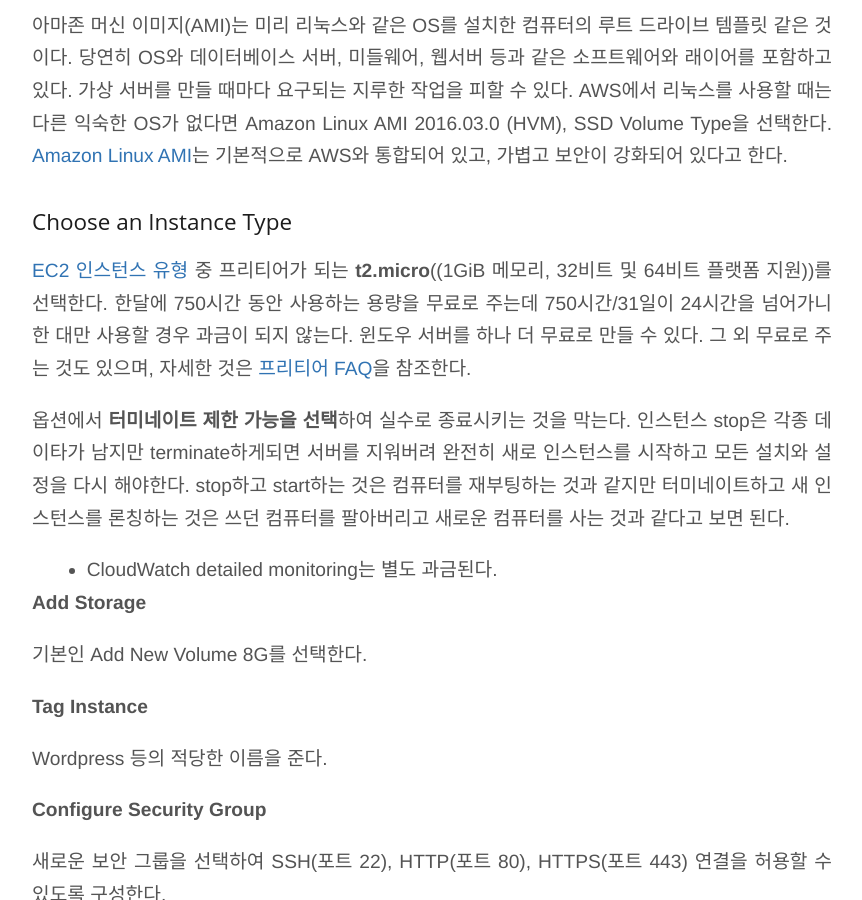
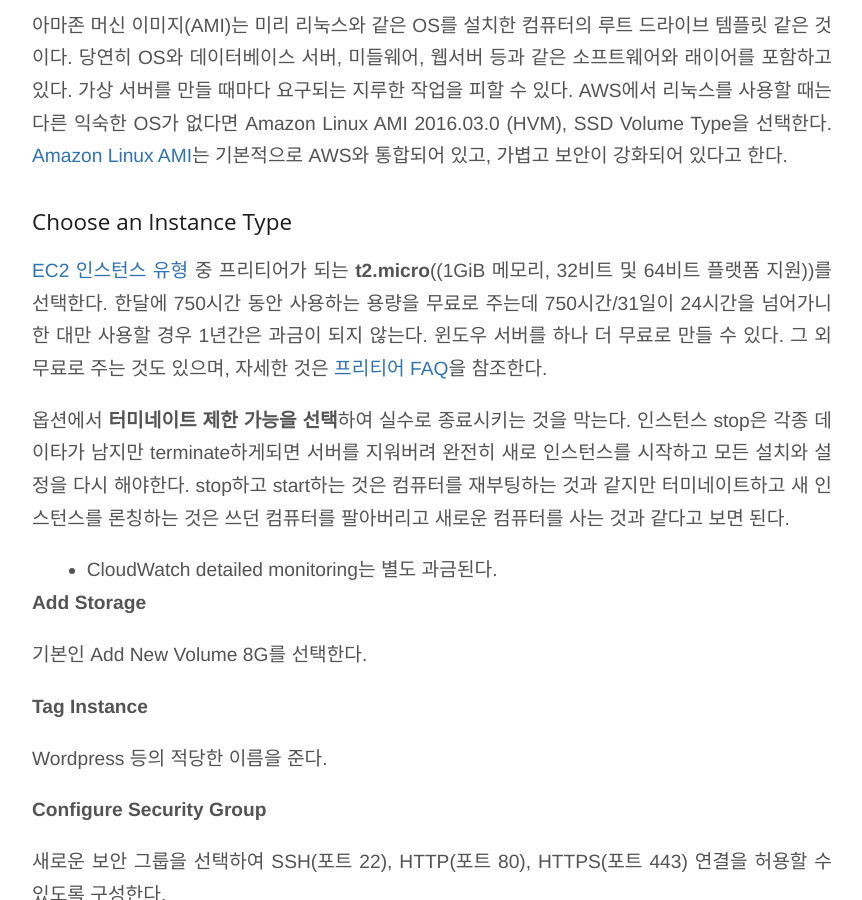
Before and after one commit to nolboo/nolboo.github.io, a Jekyll site: the page built from _posts/2016-04-16-aws-wordpress-install.md, in a window 1280 px wide and 900 px high, scrolled down 1301 px. Shown: the whole window, without its empty margins (208-1070 px from the left). Built offline with Jekyll 4.4.1, drawn with Linux system fonts in a browser that asks for light colours; comment, search, counter and statistics services are not loaded.

Commit message:
Post AWS WordPress Install

```diff
--- a/_posts/2016-04-16-aws-wordpress-install.md
+++ b/_posts/2016-04-16-aws-wordpress-install.md
@@ -32,7 +32,7 @@
 
 ### Choose an Instance Type
 
-[EC2 인스턴스 유형](https://aws.amazon.com/ko/ec2/instance-types/) 중 프리티어가 되는 **t2.micro**((1GiB 메모리, 32비트 및 64비트 플랫폼 지원))를 선택한다. 한달에 750시간 동안 사용하는 용량을 무료로 주는데 750시간/31일이 24시간을 넘어가니 한 대만 사용할 경우 과금이 되지 않는다. 윈도우 서버를 하나 더 무료로 만들 수 있다. 그 외 무료로 주는 것도 있으며, 자세한 것은 [프리티어 FAQ](https://aws.amazon.com/ko/free/faqs/)을 참조한다.
+[EC2 인스턴스 유형](https://aws.amazon.com/ko/ec2/instance-types/) 중 프리티어가 되는 **t2.micro**((1GiB 메모리, 32비트 및 64비트 플랫폼 지원))를 선택한다. 한달에 750시간 동안 사용하는 용량을 무료로 주는데 750시간/31일이 24시간을 넘어가니 한 대만 사용할 경우 1년간은 과금이 되지 않는다. 윈도우 서버를 하나 더 무료로 만들 수 있다. 그 외 무료로 주는 것도 있으며, 자세한 것은 [프리티어 FAQ](https://aws.amazon.com/ko/free/faqs/)을 참조한다.
 
 옵션에서 **터미네이트 제한 가능을 선택**하여 실수로 종료시키는 것을 막는다. 인스턴스 stop은 각종 데이타가 남지만 terminate하게되면 서버를 지워버려 완전히 새로 인스턴스를 시작하고 모든 설치와 설정을 다시 해야한다. stop하고 start하는 것은 컴퓨터를 재부팅하는 것과 같지만 터미네이트하고 새 인스턴스를 론칭하는 것은 쓰던 컴퓨터를 팔아버리고 새로운 컴퓨터를 사는 것과 같다고 보면 된다.
 
```
